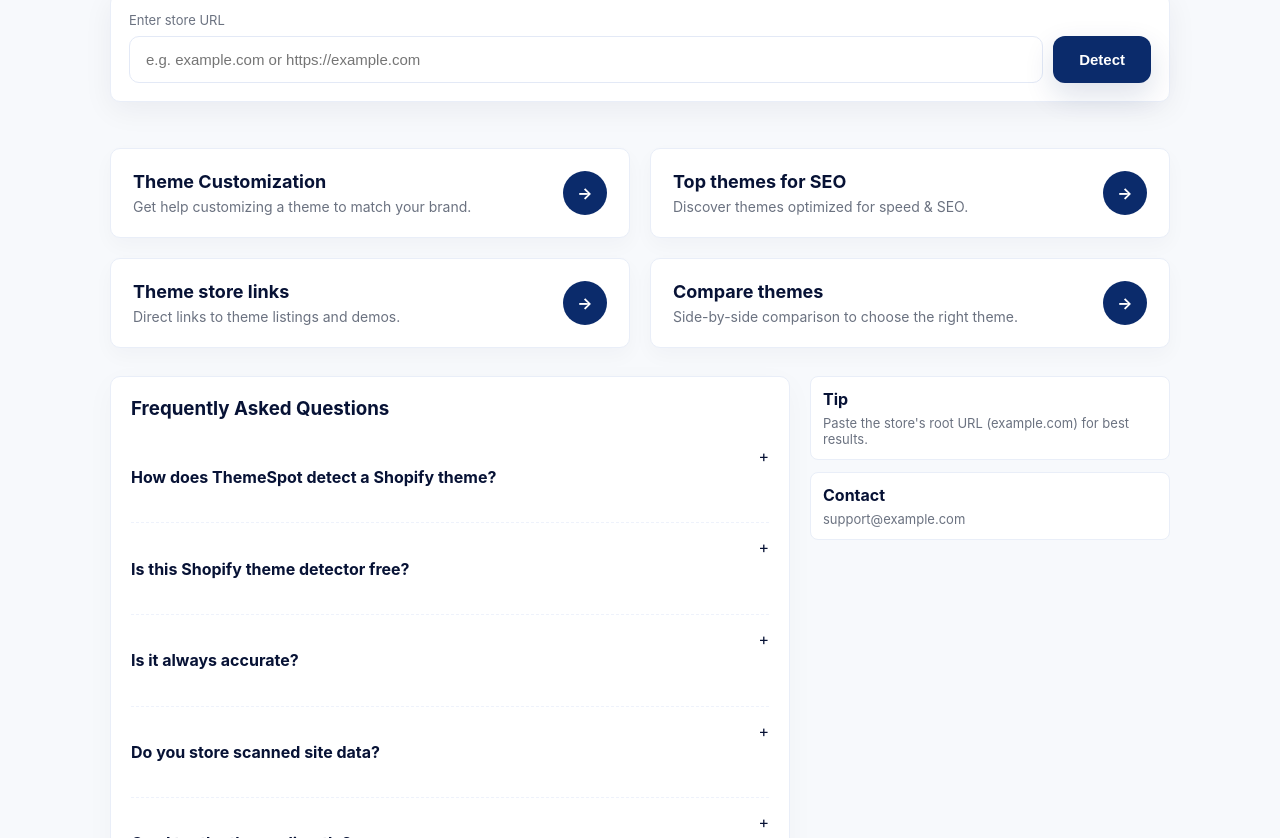
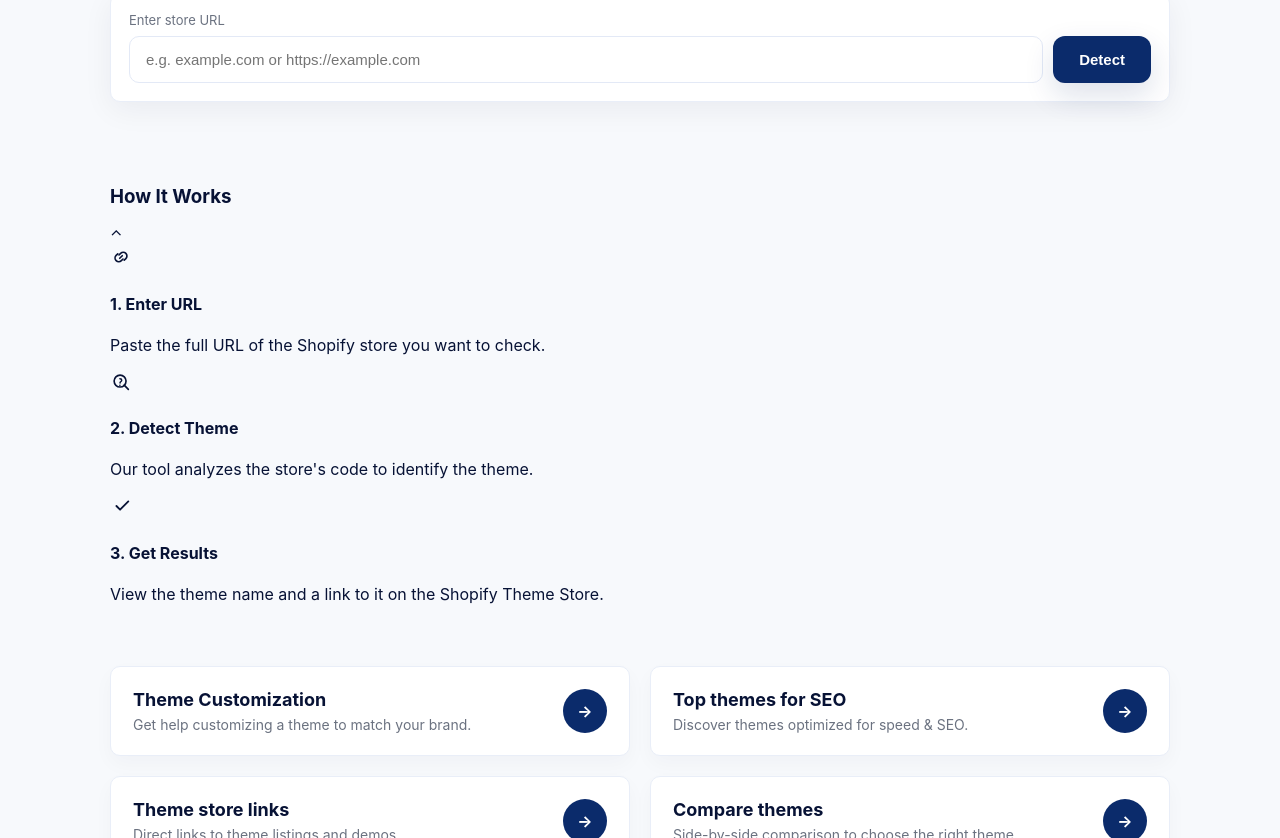
Before and after one commit to sanjeev28/themeSpot, a Next.js app: page / in a window 1280 px wide. Shown: the part 546-1384 px from the top of the page. Built offline with nearby package versions, Linux system fonts and the light colour scheme.

Commit message:
Update index.js

```diff
--- a/pages/index.js
+++ b/pages/index.js
@@ -234,6 +234,63 @@ export default function Home() {
         </div>
       )}
 
+{/* How It Works */}
+<div className="wrap" style={{ marginTop: 28 }}>
+  <div className="hiw-card">
+    {/* header */}
+    <div className="hiw-head">
+      <h3>How It Works</h3>
+      <span className="hiw-chevron" aria-hidden="true">⌃</span>
+    </div>
+
+    {/* content */}
+    <div className="hiw-grid">
+      {/* Step 1 */}
+      <div className="hiw-step">
+        <div className="hiw-ico">
+          {/* link icon */}
+          <svg width="22" height="22" viewBox="0 0 24 24" fill="none">
+            <path d="M10.6 13.4l2.8-2.8M8.5 8.5L6.7 10.3a4 4 0 105.7 5.7l1.8-1.8"
+                  stroke="currentColor" strokeWidth="1.8" strokeLinecap="round" />
+            <path d="M15.5 15.5l1.8-1.8a4 4 0 10-5.7-5.7L9.8 9.8"
+                  stroke="currentColor" strokeWidth="1.8" strokeLinecap="round" />
+          </svg>
+        </div>
+        <h4>1. Enter URL</h4>
+        <p>Paste the full URL of the Shopify store you want to check.</p>
+      </div>
+
+      {/* Step 2 */}
+      <div className="hiw-step">
+        <div className="hiw-ico">
+          {/* search/question icon */}
+          <svg width="22" height="22" viewBox="0 0 24 24" fill="none">
+            <circle cx="11" cy="11" r="6.5" stroke="currentColor" strokeWidth="1.8"/>
+            <path d="M15.5 15.5L20 20" stroke="currentColor" strokeWidth="1.8" strokeLinecap="round"/>
+            <path d="M10.8 8.5c1.2 0 2 .7 2 1.6 0 .8-.5 1.2-1 1.5-.5.2-.8.5-.8 1v.4"
+                  stroke="currentColor" strokeWidth="1.6" strokeLinecap="round"/>
+            <circle cx="10.8" cy="15.5" r=".9" fill="currentColor"/>
+          </svg>
+        </div>
+        <h4>2. Detect Theme</h4>
+        <p>Our tool analyzes the store&#39;s code to identify the theme.</p>
+      </div>
+
+      {/* Step 3 */}
+      <div className="hiw-step">
+        <div className="hiw-ico">
+          {/* check icon */}
+          <svg width="22" height="22" viewBox="0 0 24 24" fill="none">
+            <path d="M20 7l-9 9-4-4" stroke="currentColor" strokeWidth="2" strokeLinecap="round" strokeLinejoin="round"/>
+          </svg>
+        </div>
+        <h4>3. Get Results</h4>
+        <p>View the theme name and a link to it on the Shopify Theme Store.</p>
+      </div>
+    </div>
+  </div>
+</div>
+
       {/* Info Cards */}
       <div className="cards-grid">
         <div className="info-card">
```
